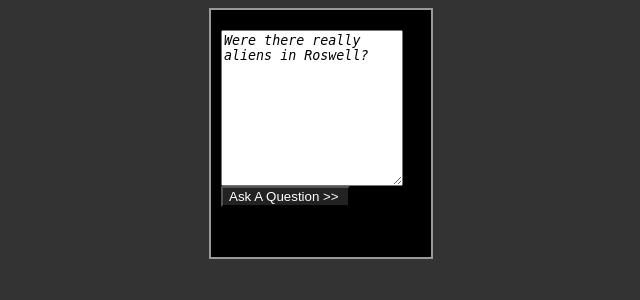
After one commit to thatandromeda/appfest, a Python web app: template core/templates/askaquestion2.html in a window 1280 px wide. The commit adds this page. Shown: the top 300 px of the page, without its empty margins (319-959 px from the left). Run offline with Jinja, Linux system fonts and the light colour scheme; the template is opened without the code that fills it, so the values that code supplies are empty.

Commit message:
includes new askquestion html and css

```diff
--- a/core/templates/askaquestion.html
+++ b/core/templates/askaquestion.html
@@ -18,7 +18,8 @@
         	<input type="submit" value="submit" />
         </label>
         </form>
-    	<div class="button"><a href="">Browse Questions</a></div>
+    	<!-- <div class="button"><a href="">Browse Questions</a></div> -->
+
     </div>
 
 	<footer></footer>
--- /dev/null
+++ b/core/templates/askaquestion2.html
@@ -0,0 +1,32 @@
+<!DOCTYPE html PUBLIC "-//W3C//DTD XHTML 1.0 Transitional//EN" "http://www.w3.org/TR/xhtml1/DTD/xhtml1-transitional.dtd">
+<html xmlns="http://www.w3.org/1999/xhtml">
+<head>
+<meta http-equiv="Content-Type" content="text/html; charset=UTF-8" />
+<link rel="stylesheet" type="text/css" href="cuttr2.css" />
+<title>cuttr</title>
+
+</head>
+</head>
+
+<body>
+
+<div class="container">
+
+  <div class="content">
+    <form id="form1" name="form1" method="post" action="">
+      <label>
+        <textarea name="askQuestion" cols="20" rows="10" id="askQuestion">Were there really aliens in Roswell?</textarea>
+      </label>
+      <input type="submit" name="submit" id="submit" value="Ask A Question &gt;&gt; " />
+    </form>
+
+    <!-- end .content --></div>
+  <div class="footer">
+
+    <!-- end .footer --></div>
+  <!-- end .container --></div>
+</body>
+</html>
+
+
+</html>
--- a/core/templates/cuttr.css
+++ b/core/templates/cuttr.css
@@ -2,12 +2,13 @@
 /* CSS Document */
 
 body {
+	border: 1px black solid;
 	color:#000;
-	background-color:#fff;
+	background-color:#101010;
 	font: Arial, Helvetica, sans-serif;
 	font-size:16px;
 	width:960px;
-	border:1px solid #ccc;
+	border:1px solid #000;
 	padding:20px;
 	margin:auto;
 }
--- /dev/null
+++ b/core/templates/cuttr2.css
@@ -0,0 +1,87 @@
+@charset "UTF-8";
+/* CSS Document */
+
+
+body {
+	background:#333;
+}
+
+ul, ol, dl {
+	padding: 0;
+	margin: 0;
+}
+h1, h2, h3, h4, h5, h6, p {
+	margin-top: 0;
+	padding-right: 15px;
+	padding-left: 15px;
+}
+a img { 	border: none;
+}
+
+a:link {
+	color: #42413C;
+	text-decoration: underline; }
+a:visited {
+	color: #6E6C64;
+	text-decoration: underline;
+}
+a:hover, a:active, a:focus { 	text-decoration: none;
+}
+
+
+.container {
+	width: 200px;
+	background: #000;
+	margin: 0 auto;
+	padding: 10px;
+}
+.container {
+	border: 2px solid #999;
+}
+
+
+.header {
+	background: #fff;
+}
+label {
+	font-variant: small-caps;
+	padding-bottom: 10px;
+}
+input {
+	margin-bottom: 10px;
+}
+.container .content #form1 label #askQuestion {
+	font-style: italic;
+}
+
+
+.content {
+
+	padding: 10px 0;
+}
+
+
+.footer {
+	padding: 10px 0;
+	background: #000;
+}
+.container .content #form1 #submit {
+	color: #fff;
+	background-color: #222;
+}
+
+/* ~~ miscellaneous float/clear classes ~~ */
+.fltrt {  /* this class can be used to float an element right in your page. The floated element must precede the element it should be next to on the page. */
+	float: right;
+	margin-left: 8px;
+}
+.fltlft { /* this class can be used to float an element left in your page. The floated element must precede the element it should be next to on the page. */
+	float: left;
+	margin-right: 8px;
+}
+.clearfloat { /* this class can be placed on a <br /> or empty div as the final element following the last floated div (within the #container) if the #footer is removed or taken out of the #container */
+	clear:both;
+	height:0;
+	font-size: 1px;
+	line-height: 0px;
+}
```
Also changed, not shown: core/templates/questionpage.html (+4 -3 lines), 2 other files.
